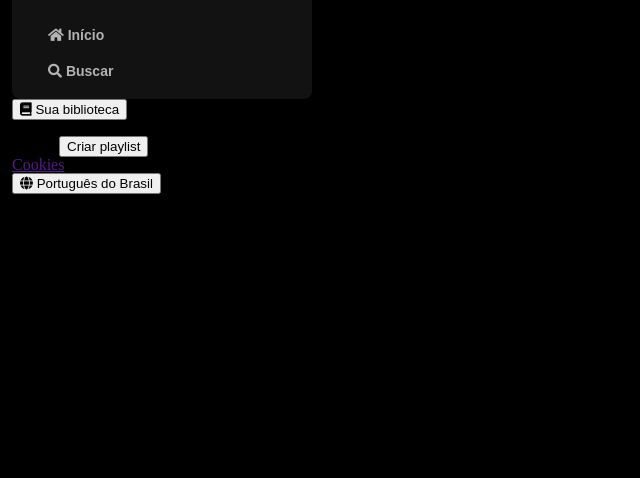
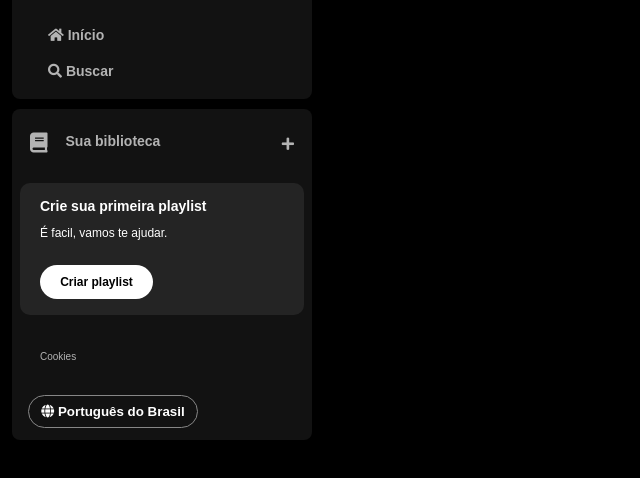
Before and after one commit to LucasFRodriguez/spotify-alura, a plain HTML site: page index.html in a window 1280 px wide. Shown: the part 74-552 px from the top of the page, without its empty margins (0-640 px from the left). Drawn offline with Linux system fonts and the light colour scheme.

Commit message:
css sidebar library

```diff
--- a/index.html
+++ b/index.html
@@ -53,13 +53,14 @@
             <div class="cookies">
                 <a href="">Cookies</a>
             </div>
+            <div class="languages">
+                <button class="languages__button">
+                    <span class="fa fa-globe"></span>
+                    <span>Português do Brasil</span>
+                </button>
+            </div>
         </div>
-        <div class="languages">
-            <button class="languages__button">
-                <span class="fa fa-globe"></span>
-                <span>Português do Brasil</span>
-            </button>
-        </div>
+
 
     </div>
 
--- a/style.css
+++ b/style.css
@@ -37,7 +37,119 @@ body{
     font-size: 14px;
     font-family: "DM Sans", sans-serif;
 }
-
 .sidebar nav ul li a:hover{
     color: #fff;
 }
+.library{
+    font-family: "DM Sans", sans-serif;
+    background-color: #121212;
+    border-radius: 8px;
+    display: flex;
+    justify-content: space-between;
+    flex-direction: column;
+    padding: 4px 8px;
+    color: #b3b3b3;
+    font-weight: 600;
+    font-size: 14px;
+    margin-top: 10px;
+}
+.library .library__content{
+    display: flex;
+    justify-content: space-between;
+}
+.library .library__button{
+    display: flex;
+    margin-right: 10px;
+    color: #b3b3b3;
+    background: transparent;
+    border: none;
+    font-size: 14px;
+    font-weight: 700;
+    font-family: "DM Sans", sans-serif;
+    text-align: center;
+    text-decoration: none;
+    text-transform: none;
+    padding: 20px 10px;
+    cursor: pointer;
+}
+.library .library__button .fa{
+    font-size: 20px;
+    margin-right: 10px;
+    font-weight: 300;
+    padding-right: 8px;
+}
+.library .library__content .fa-plus{
+    margin: 24px 10px;
+    cursor: pointer;
+}
+.section-playlist{
+    display: flex;
+    align-items: flex-start;
+    justify-content: space-between;
+    gap: 20px;
+    background-color: #242424;
+    color: #b3b3b3;
+    font-weight: 600;
+    font-size: 14px;
+    margin: 8px 0;
+    padding: 16px 20px;
+    border-radius: 10px;
+}
+.section-playlist .section-playlist__content{
+    display: flex;
+    flex-direction: column;
+}
+.section-playlist__content .text{
+    padding-bottom: 14px;
+    color: #fff;
+}
+.section-playlist__content .title{
+    font-weight: 700;
+}
+.section-playlist__content .subtitle{
+    font-size: 12px;
+    font-weight: 500;
+}
+.section-playlist__content .section-playlist__button{
+    display: flex;
+    justify-content: center;
+    background-color: #fff;
+    color: #000;
+    border-radius: 20px;
+    font-size: 12px;
+    font-weight: 700;
+    font-family: "DM Sans", sans-serif;
+    text-decoration: none;
+    text-transform: none;
+    padding: 10px;
+    margin-top: 12px;
+    border: none;
+    width: 113px;
+    cursor: pointer;
+}
+.sidebar .cookies{
+    margin: 25px 20px;
+
+}
+.sidebar .cookies a{
+    color: #b3b3b3;
+    font-weight: 500;
+    font-size: 10px;
+    text-decoration: none;
+}
+.sidebar .cookies a:hover{
+    color: #fff;
+    text-decoration: underline;
+}
+.languages .languages__button{
+    background: transparent;
+    border: 1px solid #878787;
+    color: #fff;
+    cursor: pointer;
+    font-weight: bold;
+    align-items: center;
+    width: 170px;
+    margin: 8px;
+    padding: 8px;
+    border-radius: 20px;
+}
```
